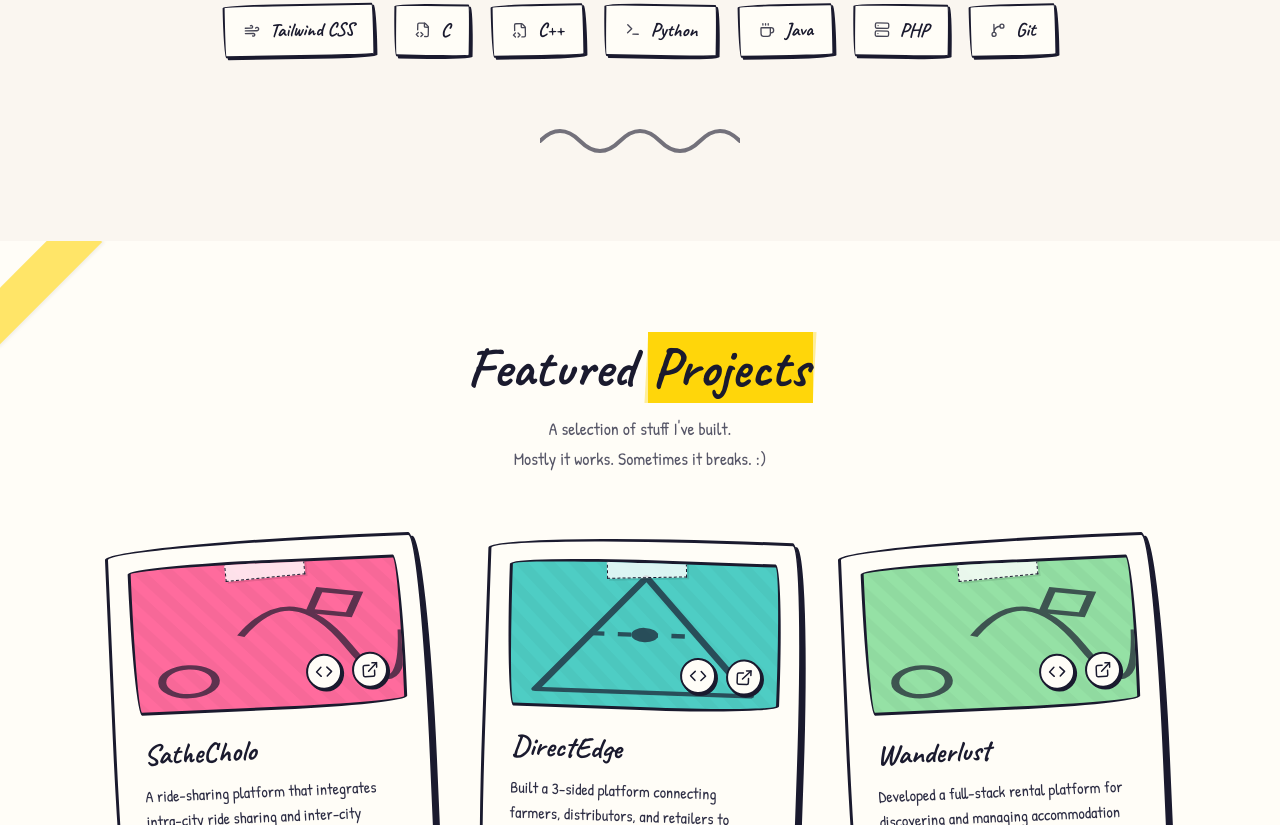
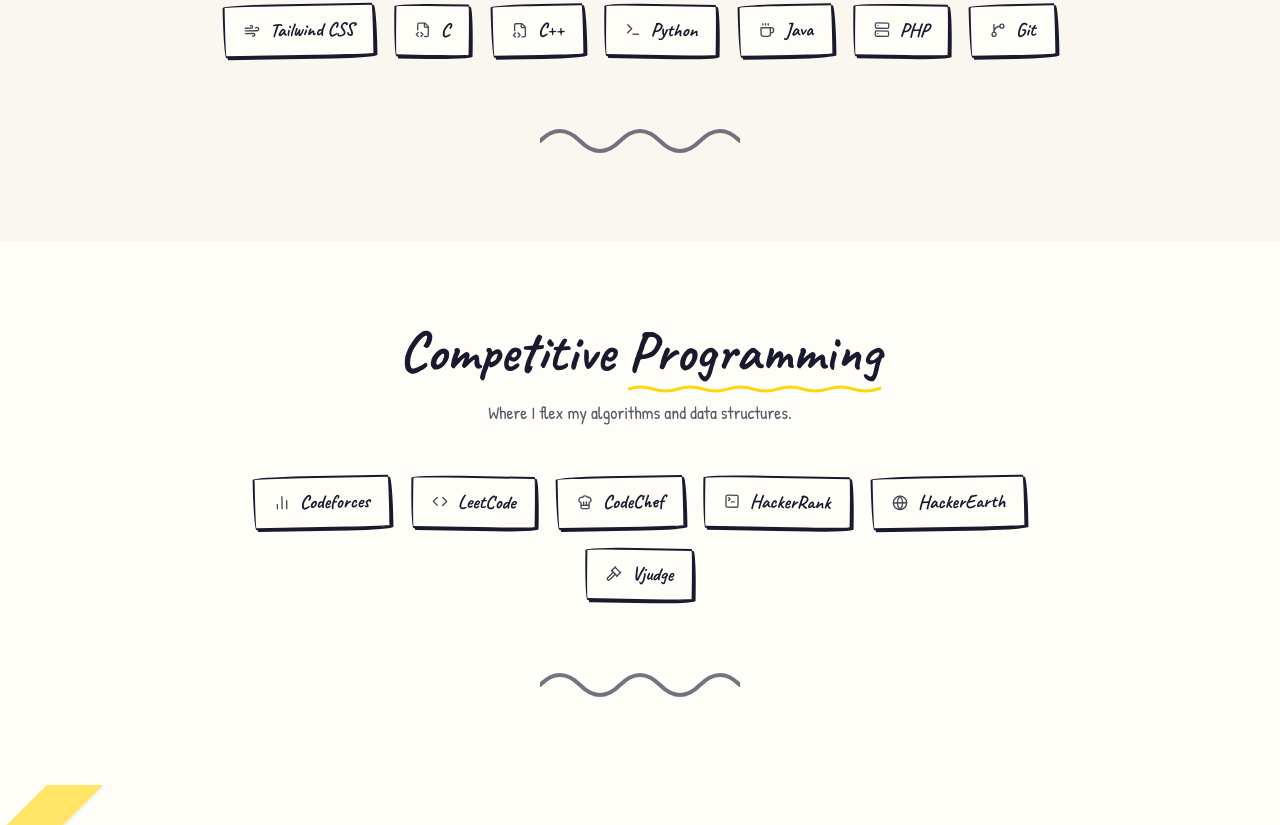
Before and after one commit to Maahhbuub/Mahbub-Doodle, a React (Vite) app: page / in a window 1280 px wide. Shown: the part 1975-2800 px from the top of the page. Built offline with nearby package versions, Linux system fonts and the light colour scheme.

Commit message:
feat(cp): add competitive programming

```diff
--- a/src/App.jsx
+++ b/src/App.jsx
@@ -3,6 +3,7 @@
 import Hero from './components/Hero/Hero';
 import About from './components/About/About';
 import Skills from './components/Skills/Skills';
+import CompetitiveProgramming from './components/CompetitiveProgramming/CompetitiveProgramming';
 import Projects from './components/Projects/Projects';
 import Experience from './components/Experience/Experience';
 import Contact from './components/Contact/Contact';
@@ -16,6 +17,7 @@
         <Hero />
         <About />
         <Skills />
+        <CompetitiveProgramming />
         <Projects />
         <Experience />
         <Contact />
--- /dev/null
+++ b/src/components/CompetitiveProgramming/CompetitiveProgramming.jsx
@@ -0,0 +1,48 @@
+import { Trophy, Code, ChefHat, SquareTerminal, Globe, BarChart2, Gavel } from 'lucide-react';
+import styles from './CompetitiveProgramming.module.css';
+
+const platforms = [
+  { name: 'Codeforces', icon: <BarChart2 size={16} />, color: 'blue', link: 'https://codeforces.com/profile/Maahhbuub' },
+  { name: 'LeetCode', icon: <Code size={16} />, color: 'yellow', link: 'https://leetcode.com/Maahhbuub/' },
+  { name: 'CodeChef', icon: <ChefHat size={16} />, color: 'green', link: 'https://www.codechef.com/users/maahhbuub' },
+  { name: 'HackerRank', icon: <SquareTerminal size={16} />, color: 'green', link: 'https://www.hackerrank.com/Maahhbuub' },
+  { name: 'HackerEarth', icon: <Globe size={16} />, color: 'pink', link: 'https://www.hackerearth.com/@Maahhbuub' },
+  { name: 'Vjudge', icon: <Gavel size={16} />, color: 'purple', link: 'https://vjudge.net/user/Maahhbuub' },
+];
+
+export default function CompetitiveProgramming() {
+  return (
+    <section className={`section ${styles.cp}`} id="competitive-programming">
+      <div className="container">
+        <div className={styles.header}>
+          <h2 className="section-title">
+            Competitive <span className="wobbly-underline">Programming</span>
+          </h2>
+          <p className="section-subtitle">Where I flex my algorithms and data structures.</p>
+        </div>
+
+        <div className={styles.cpGrid}>
+          {platforms.map((p, i) => (
+            <a key={p.name}
+              href={p.link !== '#' ? p.link : undefined}
+              target="_blank"
+              rel="noreferrer"
+              className={`doodle-box ${styles.cpBadge} ${styles[p.color]}`}
+              style={{ animationDelay: `${i * 0.1}s`, textDecoration: 'none' }}>
+              <span className={styles.cpIcon} style={{ display: 'flex' }}>{p.icon}</span>
+              <span className={styles.cpName}>{p.name}</span>
+            </a>
+          ))}
+        </div>
+
+        {/* Decorative squiggle */}
+        <div className={styles.decoration} aria-hidden="true">
+          <svg viewBox="0 0 200 40" xmlns="http://www.w3.org/2000/svg">
+            <path d="M0,20 Q20,0 40,20 T80,20 T120,20 T160,20 T200,20"
+              fill="none" stroke="#1a1a2e" strokeWidth="4" strokeLinecap="round" />
+          </svg>
+        </div>
+      </div>
+    </section>
+  );
+}
--- /dev/null
+++ b/src/components/CompetitiveProgramming/CompetitiveProgramming.module.css
@@ -0,0 +1,115 @@
+.cp {
+  background-color: var(--paper);
+  text-align: center;
+}
+
+.header {
+  display: flex;
+  flex-direction: column;
+  align-items: center;
+  gap: 1rem;
+  margin-bottom: 3rem;
+}
+
+.cpGrid {
+  display: flex;
+  flex-wrap: wrap;
+  justify-content: center;
+  gap: 1.2rem;
+  max-width: 900px;
+  margin: 0 auto;
+}
+
+.cpBadge {
+  display: flex;
+  align-items: center;
+  gap: 0.6rem;
+  padding: 0.5rem 1.2rem;
+  border-radius: 255px 15px 225px 15px / 15px 225px 15px 255px;
+  border: 2px solid var(--ink);
+  background: var(--paper);
+  box-shadow: 2px 2px 0px var(--ink);
+  transition: all 0.25s ease;
+  position: relative;
+  overflow: hidden;
+  color: inherit;
+}
+
+.cpBadge::before {
+  content: '';
+  position: absolute;
+  top: 0;
+  left: 0;
+  right: 0;
+  bottom: 0;
+  background-color: transparent;
+  z-index: 0;
+  transition: background-color 0.25s ease;
+}
+
+.cpBadge:nth-child(even) {
+  transform: rotate(1deg);
+}
+
+.cpBadge:nth-child(odd) {
+  transform: rotate(-1deg);
+}
+
+.cpBadge:hover {
+  transform: translateY(-4px) scale(1.05) rotate(0deg);
+  box-shadow: 4px 4px 0px var(--ink);
+  z-index: 10;
+}
+
+/* Color thematic variations */
+.cpBadge.yellow:hover::before {
+  background: var(--accent-yellow);
+}
+
+.cpBadge.blue:hover::before {
+  background: var(--accent-blue);
+}
+
+.cpBadge.green:hover::before {
+  background: var(--accent-green);
+}
+
+.cpBadge.pink:hover::before {
+  background: var(--accent-pink);
+}
+
+.cpBadge.purple:hover::before {
+  background: var(--accent-purple);
+}
+
+.cpIcon,
+.cpName {
+  position: relative;
+  z-index: 1;
+}
+
+.cpIcon {
+  font-size: 1rem;
+  line-height: 1;
+  display: flex;
+  opacity: 0.8;
+}
+
+.cpName {
+  font-family: var(--font-doodle);
+  font-size: 1.2rem;
+  font-weight: 700;
+  color: var(--ink);
+}
+
+.decoration {
+  margin-top: 4rem;
+  display: flex;
+  justify-content: center;
+  opacity: 0.6;
+}
+
+.decoration svg {
+  width: 200px;
+  height: 40px;
+}
--- a/src/components/Navbar/Navbar.jsx
+++ b/src/components/Navbar/Navbar.jsx
@@ -5,6 +5,7 @@
 const navLinks = [
   { href: '#about', label: 'About' },
   { href: '#skills', label: 'Skills' },
+  { href: '#competitive-programming', label: 'CP' },
   { href: '#projects', label: 'Projects' },
   { href: '#experience', label: 'Experience' },
   { href: '#contact', label: 'Contact' },
```
